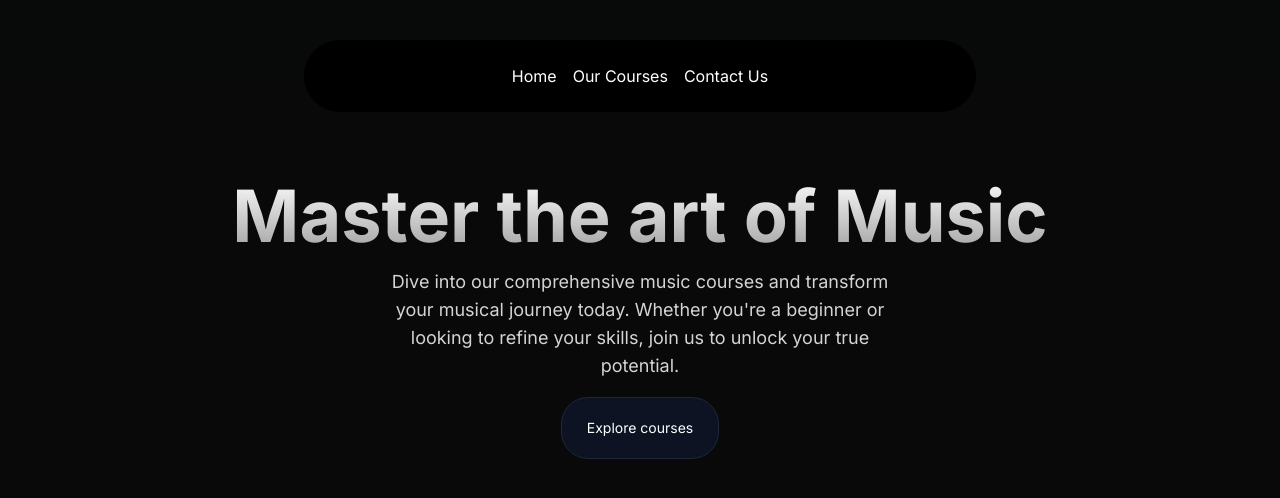
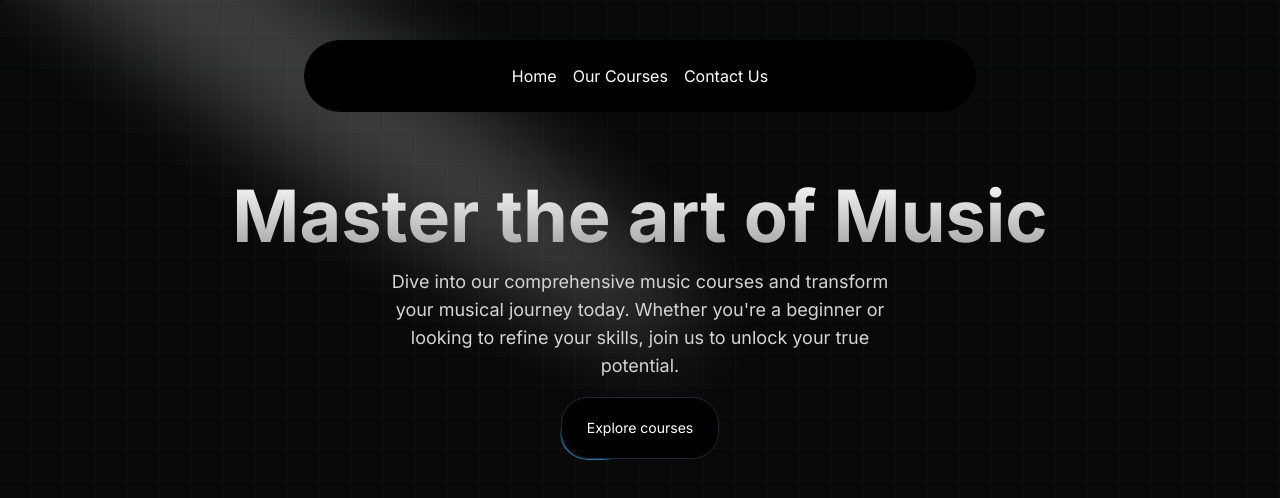
Before and after one commit to parasnever/Next-js, a Next.js app: page / in a window 1280 px wide. Shown: the top 498 px of the page. Built offline with nearby package versions, Linux system fonts and the light colour scheme.

Commit message:
some changes

```diff
--- a/package.json
+++ b/package.json
@@ -11,6 +11,7 @@
   "dependencies": {
     "clsx": "^2.1.1",
     "framer-motion": "^11.2.6",
+    "mini-svg-data-uri": "^1.4.4",
     "next": "14.2.3",
     "react": "^18",
     "react-dom": "^18",
--- a/src/components/HeroSection.tsx
+++ b/src/components/HeroSection.tsx
@@ -5,13 +5,13 @@ import { Button } from "./ui/moving-border";
 
 function HeroSection() {
   return (
+
     <div className="h-auto md:h-[40rem] w-full rounded-md flex flex-col items-center justify-center relative overflow-hidden mx-auto py-10 md:py-0">
-
-<Spotlight
-
+          <Spotlight
         className="-top-40 left-0 md:left-60 md:-top-20"
         fill="white"
       />
+
 
       <div className="p-4 relative z-10 w-full text-center">
         <h1
@@ -22,7 +22,8 @@ function HeroSection() {
         >Dive into our comprehensive music courses and transform your musical journey today. Whether you're a beginner or looking to refine your skills, join us to unlock your true potential.</p>
         <div className="mt-4">
             <Link href={"/courses"}>
-               <Button>
+               <Button borderRadius="1.75rem"
+               className="bg-white dark:bg-black text-black dark:text-white border-neutral-200 dark:border-slate-800">
                Explore courses
                </Button>
             </Link>
--- a/tailwind.config.ts
+++ b/tailwind.config.ts
@@ -1,4 +1,46 @@
 import type { Config } from "tailwindcss";
+
+const svgToDataUri = require("mini-svg-data-uri");
+const colors = require("tailwindcss/colors");
+const {
+  default: flattenColorPalette,
+} = require("tailwindcss/lib/util/flattenColorPalette");
+
+// Plugin to add each Tailwind color as a global CSS variable
+function addVariablesForColors({ addBase, theme }: any) {
+  const allColors = flattenColorPalette(theme('colors'));
+  const newVars = Object.fromEntries(
+    Object.entries(allColors).map(([key, value]) => [`--${key}`, value])
+  );
+
+  addBase({
+    ':root': newVars,
+  });
+}
+
+function addSvgPatterns({ matchUtilities, theme }: any) {
+  matchUtilities(
+    {
+      'bg-grid': (value: any) => ({
+        backgroundImage: `url("${svgToDataUri(
+          `<svg xmlns="http://www.w3.org/2000/svg" viewBox="0 0 32 32" width="32" height="32" fill="none" stroke="${value}"><path d="M0 .5H31.5V32"/></svg>`
+        )}")`,
+      }),
+      'bg-grid-small': (value: any) => ({
+        backgroundImage: `url("${svgToDataUri(
+          `<svg xmlns="http://www.w3.org/2000/svg" viewBox="0 0 32 32" width="8" height="8" fill="none" stroke="${value}"><path d="M0 .5H31.5V32"/></svg>`
+        )}")`,
+      }),
+      'bg-dot': (value: any) => ({
+        backgroundImage: `url("${svgToDataUri(
+          `<svg xmlns="http://www.w3.org/2000/svg" viewBox="0 0 32 32" width="16" height="16" fill="none"><circle fill="${value}" id="pattern-circle" cx="10" cy="10" r="1.6257413380501518"></circle></svg>`
+        )}")`,
+      }),
+    },
+    { values: flattenColorPalette(theme('backgroundColor')), type: 'color' }
+  );
+}
+
 
 const config: Config = {
   content: [
@@ -6,31 +48,31 @@ const config: Config = {
     "./src/components/**/*.{js,ts,jsx,tsx,mdx}",
     "./src/app/**/*.{js,ts,jsx,tsx,mdx}",
   ],
-  darkMode:'class',
+  darkMode: 'class',
   theme: {
     extend: {
-      animation: {
+      animation:{
         spotlight: "spotlight 2s ease .75s 1 forwards",
-      },
-      keyframes: {
-        spotlight: {
-          "0%": {
-            opacity: '0',
-            transform: "translate(-72%, -62%) scale(0.5)",
-          },
-          "100%": {
-            opacity: '0',
-            transform: "translate(-50%,-40%) scale(1)",
-          },
-        },
+        scroll: "scroll var(--animation-duration, 40s) var(--animation-direction, forwards) linear infinite"
       },
       backgroundImage: {
         "gradient-radial": "radial-gradient(var(--tw-gradient-stops))",
         "gradient-conic":
           "conic-gradient(from 180deg at 50% 50%, var(--tw-gradient-stops))",
       },
+      keyframes:{
+        spotlight: {
+          '0%': { opacity: '0', transform: 'translate(-72%, -62%) scale(0.5)' },
+          '100%': { opacity: '1', transform: 'translate(-50%,-40%) scale(1)' },
+        },
+        scroll: {
+          to: {
+            transform: "translate(calc(-50% - 0.5rem))",
+          },
+        },
+      }
     },
   },
-  plugins: [],
+  plugins: [addVariablesForColors, addSvgPatterns],
 };
 export default config;
```
Also changed, not shown: 1 other file (tests, documents, lock files or other folders).
